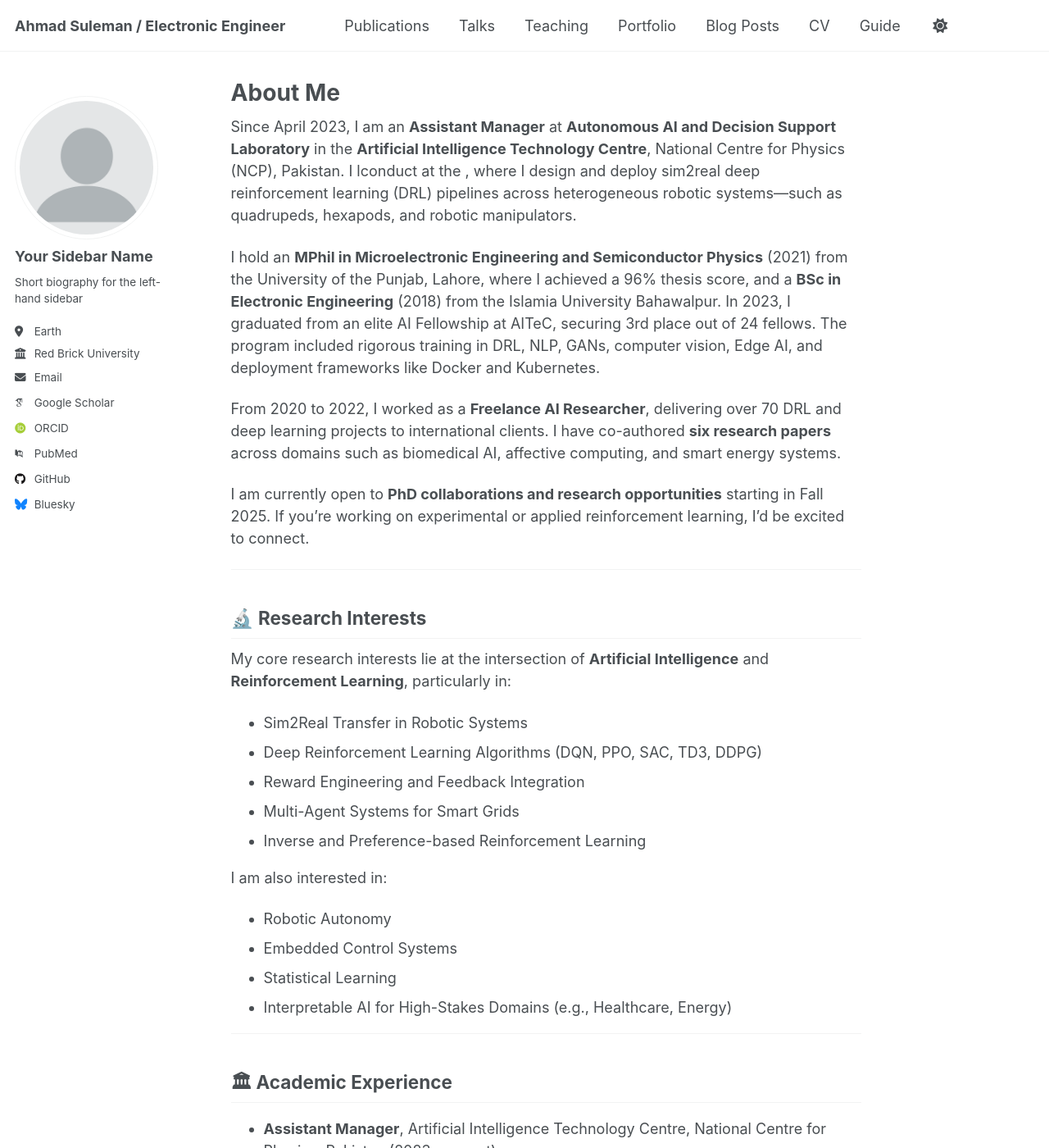
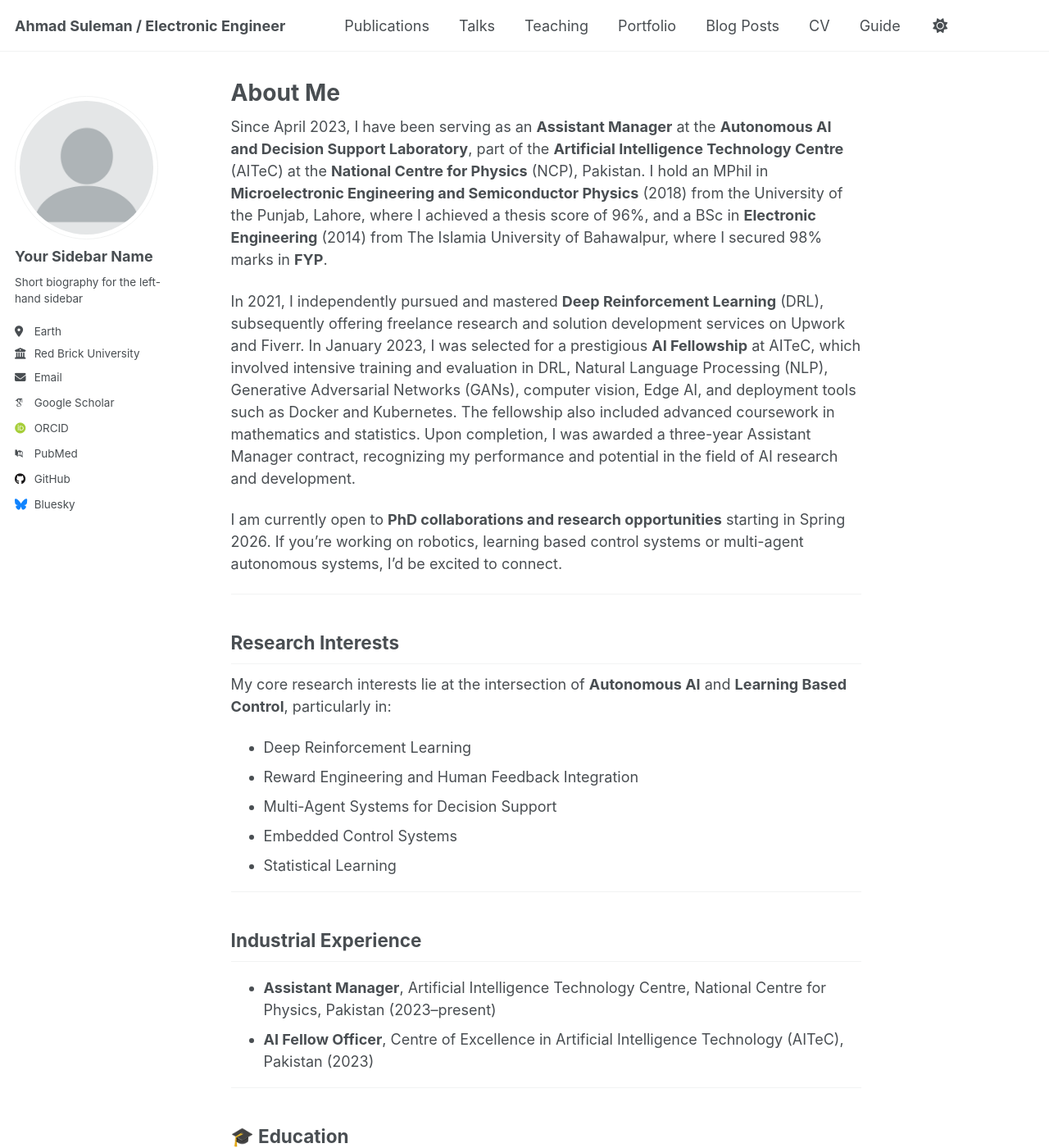
Before and after one commit to ahmadsuleman/ahmadsuleman.github.io, a Jekyll site: the page built from _pages/about.md, in a window 1280 px wide and 1400 px high. Shown: the whole window at 82% size. Built offline with Jekyll 4.4.1, drawn with Linux system fonts in a browser that asks for light colours; some web fonts are replaced; some of the changed text lies outside the part shown.

Commit message:
Update about.md

```diff
--- a/_pages/about.md
+++ b/_pages/about.md
@@ -8,37 +8,26 @@
 ---
 
 
-Since April 2023, I am an **Assistant Manager** at **Autonomous AI and Decision Support Laboratory** in the **Artificial Intelligence Technology Centre**, National Centre for Physics (NCP), Pakistan. I lconduct at the , where I design and deploy sim2real deep reinforcement learning (DRL) pipelines across heterogeneous robotic systems—such as quadrupeds, hexapods, and robotic manipulators.
+Since April 2023, I have been serving as an **Assistant Manager** at the **Autonomous AI and Decision Support Laboratory**, part of the **Artificial Intelligence Technology Centre** (AITeC) at the **National Centre for Physics** (NCP), Pakistan. I hold an MPhil in **Microelectronic Engineering and Semiconductor Physics** (2018) from the University of the Punjab, Lahore, where I achieved a thesis score of 96%, and a BSc in **Electronic Engineering** (2014) from The Islamia University of Bahawalpur, where I secured 98% marks in **FYP**.
 
-I hold an **MPhil in Microelectronic Engineering and Semiconductor Physics** (2021) from the University of the Punjab, Lahore, where I achieved a 96% thesis score, and a **BSc in Electronic Engineering** (2018) from the Islamia University Bahawalpur. In 2023, I graduated from an elite AI Fellowship at AITeC, securing 3rd place out of 24 fellows. The program included rigorous training in DRL, NLP, GANs, computer vision, Edge AI, and deployment frameworks like Docker and Kubernetes.
+In 2021, I independently pursued and mastered **Deep Reinforcement Learning** (DRL), subsequently offering freelance research and solution development services on Upwork and Fiverr. In January 2023, I was selected for a prestigious **AI Fellowship** at AITeC, which involved intensive training and evaluation in DRL, Natural Language Processing (NLP), Generative Adversarial Networks (GANs), computer vision, Edge AI, and deployment tools such as Docker and Kubernetes. The fellowship also included advanced coursework in mathematics and statistics. Upon completion, I was awarded a three-year Assistant Manager contract, recognizing my performance and potential in the field of AI research and development.
 
-From 2020 to 2022, I worked as a **Freelance AI Researcher**, delivering over 70 DRL and deep learning projects to international clients. I have co-authored **six research papers** across domains such as biomedical AI, affective computing, and smart energy systems.
-
-
-I am currently open to **PhD collaborations and research opportunities** starting in Fall 2025. If you're working on experimental or applied reinforcement learning, I'd be excited to connect.
+I am currently open to **PhD collaborations and research opportunities** starting in Spring 2026. If you're working on robotics, learning based control systems or multi-agent autonomous systems, I'd be excited to connect.
 
 ---
 
-## 🔬 Research Interests
+## Research Interests
 
-My core research interests lie at the intersection of **Artificial Intelligence** and **Reinforcement Learning**, particularly in:
-
-- Sim2Real Transfer in Robotic Systems
-- Deep Reinforcement Learning Algorithms (DQN, PPO, SAC, TD3, DDPG)
-- Reward Engineering and Feedback Integration
-- Multi-Agent Systems for Smart Grids
-- Inverse and Preference-based Reinforcement Learning
-
-I am also interested in:
-
-- Robotic Autonomy
+My core research interests lie at the intersection of **Autonomous AI** and **Learning Based Control**, particularly in:
+- Deep Reinforcement Learning
+- Reward Engineering and Human Feedback Integration
+- Multi-Agent Systems for Decision Support
 - Embedded Control Systems
 - Statistical Learning
-- Interpretable AI for High-Stakes Domains (e.g., Healthcare, Energy)
 
 ---
 
-## 🏛 Academic Experience
+## Industrial Experience
 
 - **Assistant Manager**, Artificial Intelligence Technology Centre, National Centre for Physics, Pakistan (2023–present)
 - **AI Fellow Officer**, Centre of Excellence in Artificial Intelligence Technology (AITeC), Pakistan (2023)
@@ -49,17 +38,3 @@
 
 - **MPhil** in Microelectronic Engineering and Semiconductor Physics, University of the Punjab, Lahore (2021)
 - **BSc** in Electronic Engineering, Islamia University Bahawalpur (2018)
-
----
-
-## 🛠 Technology & Research Applications
-
-I have co-developed multiple applied research systems and platforms, including:
-
-- **Sim2Real DRL Navigation Stack** – ROS2-based pipeline with DRL agents deployed on Jetson Nano/Orin robotic platforms
-- **Smart Energy Scheduling via Multi-Agent DRL** – Coordinated policy learning for electric vehicles and microgrids
-- **Acoustic Affective State Modeling** – Multimodal contrastive learning for emotion detection
-- **Autonomous Parking with RL** – Unity3D simulation of self-steering using PPO/SAC
-- **Biomedical Signal AI Systems** – Real-time lung sound classification with explainability layers
-
-I have also conducted **national workshops** training over 150 professionals and students in DRL, robotics, and deployment.
```
